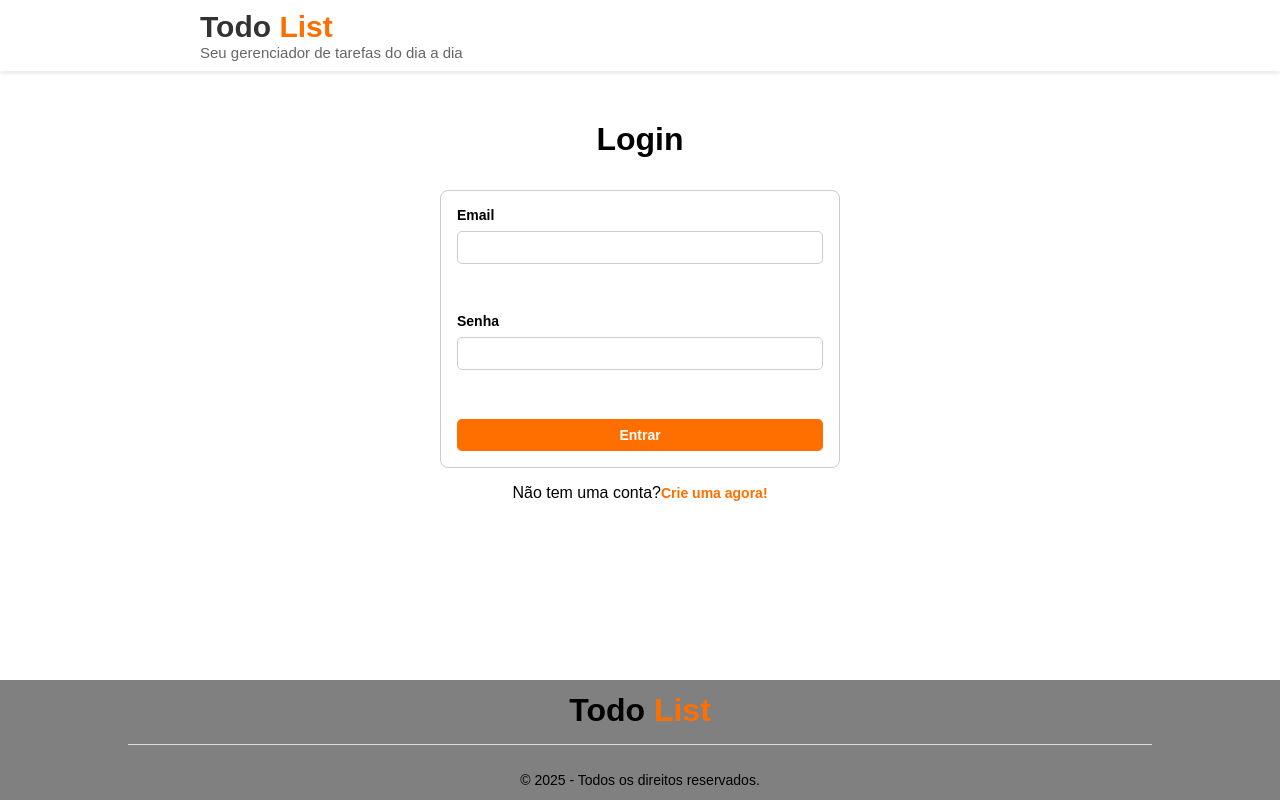
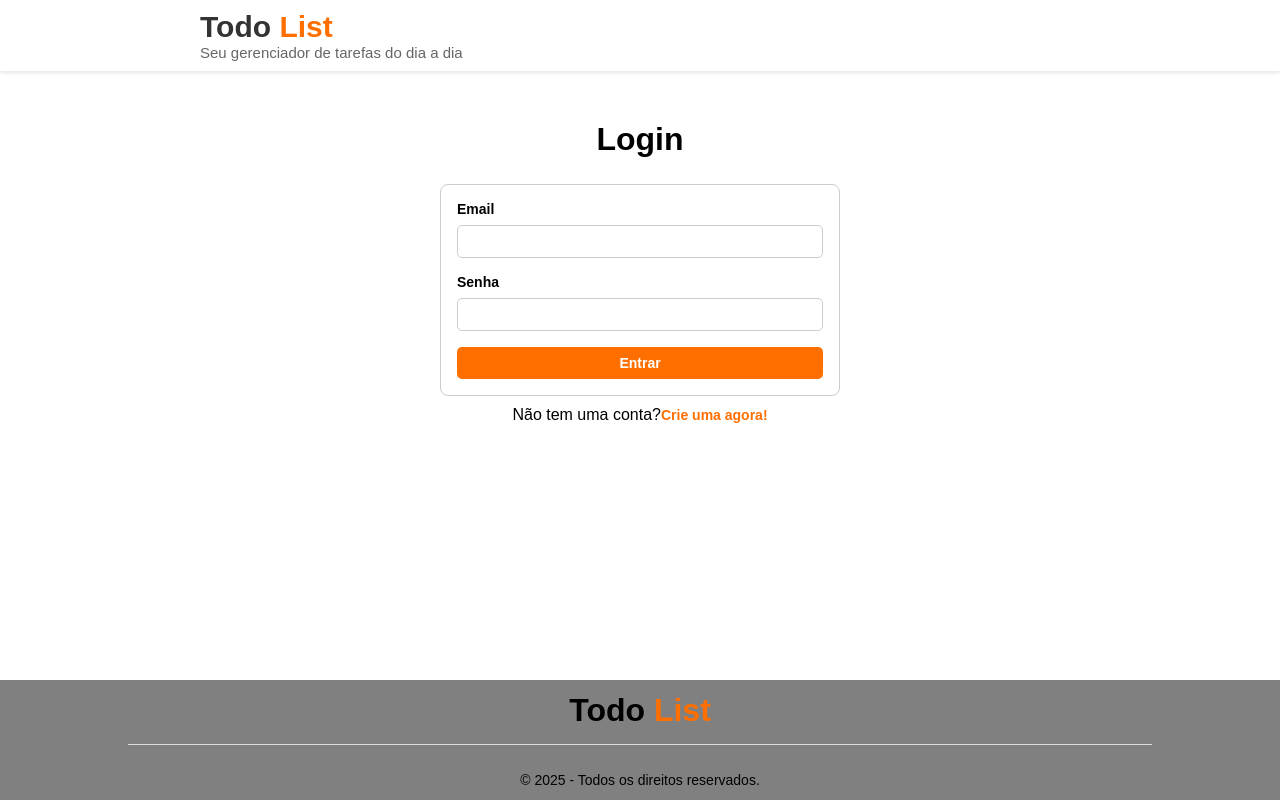
Before and after one commit to annesilv4/todo-react-avancado, a React (Vite) app: page /login in a window 1280 px wide. Built offline with nearby package versions, Linux system fonts and the light colour scheme.

Commit message:
Retirando formtação do form

```diff
--- a/src/components/formUser/formUser.css
+++ b/src/components/formUser/formUser.css
@@ -9,21 +9,9 @@
   display: flex;
   flex-direction: column;
   align-items: center;
-  justify-content: center;
-  gap: 1rem;
-  height: 381px;
-}
-
-form {
-  display: flex;
-  flex-direction: column;
-  gap: 0.5rem;
-  min-width: 400px;
-  height: 223px;
-  border: 1px solid #ccc;
-  border-radius: 5px;
-  padding: 1rem;
-  justify-content: space-between;
+  justify-content: flex-start;
+  gap: 10px;
+  height: 235px;
 }
 
 .login__email,
```
